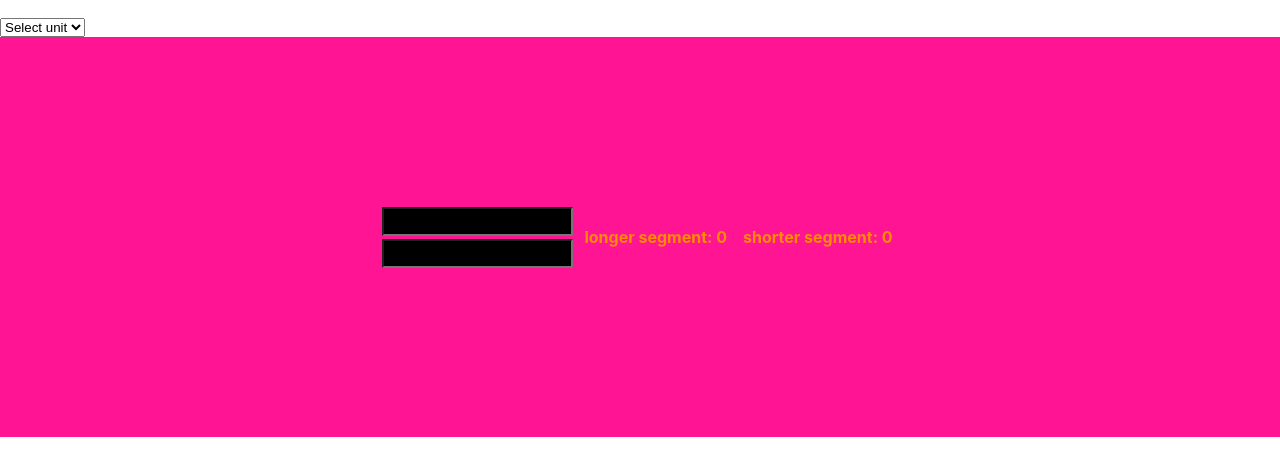
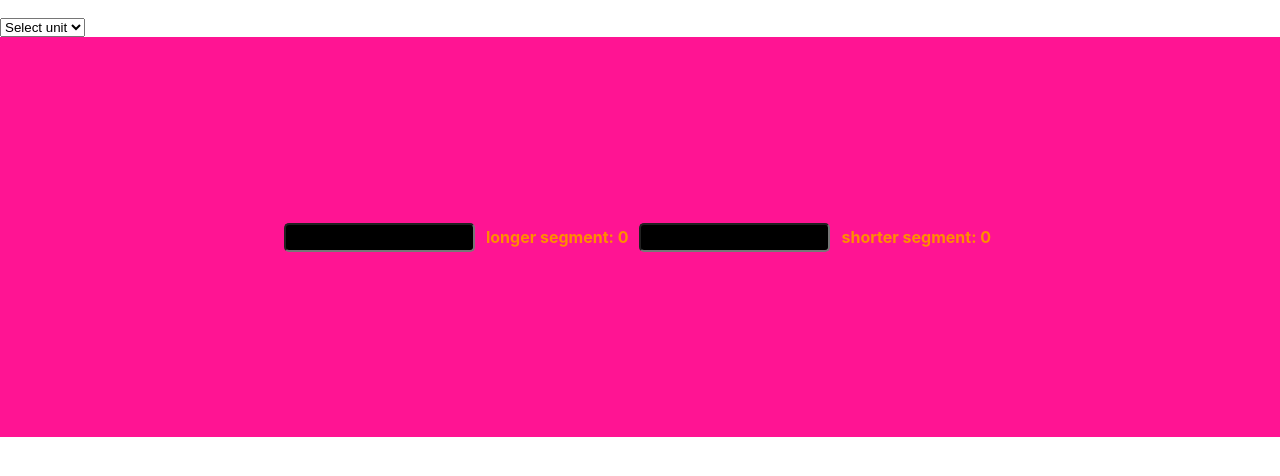
Before and after one commit to KaliKru/Golden-Fish, a React (Create React App) app: page / in a window 1280 px wide. Shown: the top 476 px of the page. Built offline with nearby package versions, Linux system fonts and the light colour scheme.

Commit message:
size container

```diff
--- a/src/App.css
+++ b/src/App.css
@@ -10,12 +10,12 @@
 
 
 .inputRatio {
+  border-radius: 5px;
   background-color: black;
   color: goldenrod;
   padding: 5px;
   margin: 3px;
   text-align: center;
-  display: flex;
 }
 
 .effectRatio {
--- a/src/RatioCounter.js
+++ b/src/RatioCounter.js
@@ -1,23 +1,56 @@
-import React, {useState} from 'react';
+import React, {useState, useEffect} from 'react';
 
 function RatioCounter(props) {
     const [x, setX] = useState("");
     const [y, setY] = useState("");
+    //const [size, setSize] = useState("x,y");
+
+    const handleX = (event) => {
+        setX(event.target.value);
+    }
+
+    const handleY = (event) => {
+        setY(event.target.value);
+    }
+    /*
+        const handleSize = (event) => {
+            setSize(event.target.value);
+        }
+        useEffect(() => {
+            document.element.height = size + '';
+        }, [size]);
+        const addSize = () => {
+            setSize(prev => prev + x);
+        }
+
+     */
+
 
     return (
         <div>
             <div className={"styleRatio"}>
                 <form>
-                    <input className={"inputRatio"} type={"text"} value={x} onChange={event => setX(event.target.value)}/>
-                    <input className={"inputRatio"} type={"text"} value={y} onChange={event => setY(event.target.value)}/>
+                    <input className={"inputRatio"} type={"text"} value={x} onChange={handleX}/>
                 </form>
                 <div className={"effectRatio"}>
                     <h4>{isNaN(x)  ? "Golden Fish understands only numbers ;)" : "longer segment: " +x * 1.6}</h4>
+                </div>
+
+                <form>
+                    <input className={"inputRatio"} type={"text"} value={y} onChange={handleY}/>
+                </form>
+                <div className={"effectRatio"}>
                     <h4>{isNaN(y)  ? "Golden Fish understands only numbers ;)" : "shorter segment: " +y / 1.6}</h4>
                 </div>
+
             </div>
         </div>
     );
 }
 
+/*
+
+//<div style={{backgroundColor: "red", width: "10px", height: "10px"}} onChange={handleSize} {addSize(width: `$x`, height: `$y`)}>display size</div>
+ */
+
 export default RatioCounter;
```
